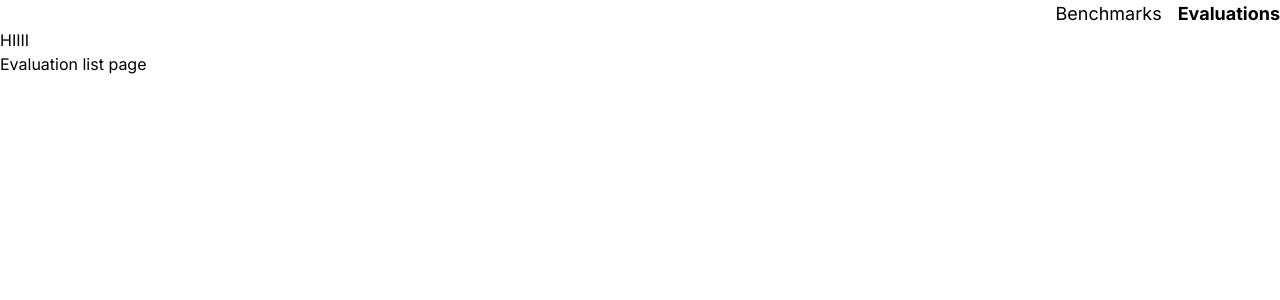
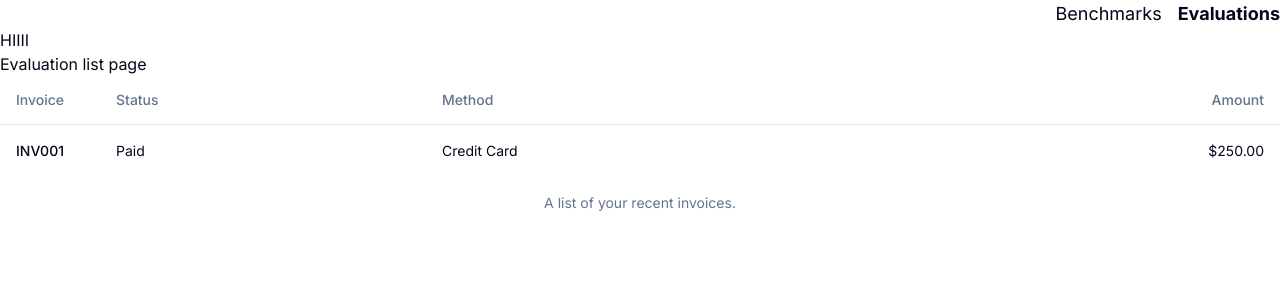
Before and after one commit to klyap/model-colosseum, a Next.js app: page /evaluation in a window 1280 px wide. Shown: the top 300 px of the page. Built offline with nearby package versions, Linux system fonts and the light colour scheme.

Commit message:
add shadcn

```diff
--- /dev/null
+++ b/components/ui/table.tsx
@@ -0,0 +1,117 @@
+import * as React from "react"
+
+import { cn } from "@/lib/utils"
+
+const Table = React.forwardRef<
+  HTMLTableElement,
+  React.HTMLAttributes<HTMLTableElement>
+>(({ className, ...props }, ref) => (
+  <div className="relative w-full overflow-auto">
+    <table
+      ref={ref}
+      className={cn("w-full caption-bottom text-sm", className)}
+      {...props}
+    />
+  </div>
+))
+Table.displayName = "Table"
+
+const TableHeader = React.forwardRef<
+  HTMLTableSectionElement,
+  React.HTMLAttributes<HTMLTableSectionElement>
+>(({ className, ...props }, ref) => (
+  <thead ref={ref} className={cn("[&_tr]:border-b", className)} {...props} />
+))
+TableHeader.displayName = "TableHeader"
+
+const TableBody = React.forwardRef<
+  HTMLTableSectionElement,
+  React.HTMLAttributes<HTMLTableSectionElement>
+>(({ className, ...props }, ref) => (
+  <tbody
+    ref={ref}
+    className={cn("[&_tr:last-child]:border-0", className)}
+    {...props}
+  />
+))
+TableBody.displayName = "TableBody"
+
+const TableFooter = React.forwardRef<
+  HTMLTableSectionElement,
+  React.HTMLAttributes<HTMLTableSectionElement>
+>(({ className, ...props }, ref) => (
+  <tfoot
+    ref={ref}
+    className={cn(
+      "border-t bg-muted/50 font-medium [&>tr]:last:border-b-0",
+      className
+    )}
+    {...props}
+  />
+))
+TableFooter.displayName = "TableFooter"
+
+const TableRow = React.forwardRef<
+  HTMLTableRowElement,
+  React.HTMLAttributes<HTMLTableRowElement>
+>(({ className, ...props }, ref) => (
+  <tr
+    ref={ref}
+    className={cn(
+      "border-b transition-colors hover:bg-muted/50 data-[state=selected]:bg-muted",
+      className
+    )}
+    {...props}
+  />
+))
+TableRow.displayName = "TableRow"
+
+const TableHead = React.forwardRef<
+  HTMLTableCellElement,
+  React.ThHTMLAttributes<HTMLTableCellElement>
+>(({ className, ...props }, ref) => (
+  <th
+    ref={ref}
+    className={cn(
+      "h-12 px-4 text-left align-middle font-medium text-muted-foreground [&:has([role=checkbox])]:pr-0",
+      className
+    )}
+    {...props}
+  />
+))
+TableHead.displayName = "TableHead"
+
+const TableCell = React.forwardRef<
+  HTMLTableCellElement,
+  React.TdHTMLAttributes<HTMLTableCellElement>
+>(({ className, ...props }, ref) => (
+  <td
+    ref={ref}
+    className={cn("p-4 align-middle [&:has([role=checkbox])]:pr-0", className)}
+    {...props}
+  />
+))
+TableCell.displayName = "TableCell"
+
+const TableCaption = React.forwardRef<
+  HTMLTableCaptionElement,
+  React.HTMLAttributes<HTMLTableCaptionElement>
+>(({ className, ...props }, ref) => (
+  <caption
+    ref={ref}
+    className={cn("mt-4 text-sm text-muted-foreground", className)}
+    {...props}
+  />
+))
+TableCaption.displayName = "TableCaption"
+
+export {
+  Table,
+  TableHeader,
+  TableBody,
+  TableFooter,
+  TableHead,
+  TableRow,
+  TableCell,
+  TableCaption,
+}
--- /dev/null
+++ b/lib/utils.ts
@@ -0,0 +1,6 @@
+import { type ClassValue, clsx } from "clsx"
+import { twMerge } from "tailwind-merge"
+
+export function cn(...inputs: ClassValue[]) {
+  return twMerge(clsx(inputs))
+}
--- a/src/app/evaluation/page.tsx
+++ b/src/app/evaluation/page.tsx
@@ -1,3 +1,32 @@
+import {
+  Table,
+  TableBody,
+  TableCaption,
+  TableCell,
+  TableHead,
+  TableHeader,
+  TableRow,
+} from "@/components/ui/table"
 export default function Evaluation() {
-  return <>Evaluation list page</>;
+  return <><h1>Evaluation list page</h1>
+    <Table>
+      <TableCaption>A list of your recent invoices.</TableCaption>
+      <TableHeader>
+        <TableRow>
+          <TableHead className="w-[100px]">Invoice</TableHead>
+          <TableHead>Status</TableHead>
+          <TableHead>Method</TableHead>
+          <TableHead className="text-right">Amount</TableHead>
+        </TableRow>
+      </TableHeader>
+      <TableBody>
+        <TableRow>
+          <TableCell className="font-medium">INV001</TableCell>
+          <TableCell>Paid</TableCell>
+          <TableCell>Credit Card</TableCell>
+          <TableCell className="text-right">$250.00</TableCell>
+        </TableRow>
+      </TableBody>
+    </Table>
+  </>;
 }
--- a/src/app/globals.css
+++ b/src/app/globals.css
@@ -2,12 +2,75 @@
 @tailwind components;
 @tailwind utilities;
 
-body {
-  color: 'white'
+@layer base {
+  :root {
+    --background: 0 0% 100%;
+    --foreground: 222.2 84% 4.9%;
+
+    --card: 0 0% 100%;
+    --card-foreground: 222.2 84% 4.9%;
+
+    --popover: 0 0% 100%;
+    --popover-foreground: 222.2 84% 4.9%;
+
+    --primary: 222.2 47.4% 11.2%;
+    --primary-foreground: 210 40% 98%;
+
+    --secondary: 210 40% 96.1%;
+    --secondary-foreground: 222.2 47.4% 11.2%;
+
+    --muted: 210 40% 96.1%;
+    --muted-foreground: 215.4 16.3% 46.9%;
+
+    --accent: 210 40% 96.1%;
+    --accent-foreground: 222.2 47.4% 11.2%;
+
+    --destructive: 0 84.2% 60.2%;
+    --destructive-foreground: 210 40% 98%;
+
+    --border: 214.3 31.8% 91.4%;
+    --input: 214.3 31.8% 91.4%;
+    --ring: 222.2 84% 4.9%;
+
+    --radius: 0.5rem;
+  }
+
+  .dark {
+    --background: 222.2 84% 4.9%;
+    --foreground: 210 40% 98%;
+
+    --card: 222.2 84% 4.9%;
+    --card-foreground: 210 40% 98%;
+
+    --popover: 222.2 84% 4.9%;
+    --popover-foreground: 210 40% 98%;
+
+    --primary: 210 40% 98%;
+    --primary-foreground: 222.2 47.4% 11.2%;
+
+    --secondary: 217.2 32.6% 17.5%;
+    --secondary-foreground: 210 40% 98%;
+
+    --muted: 217.2 32.6% 17.5%;
+    --muted-foreground: 215 20.2% 65.1%;
+
+    --accent: 217.2 32.6% 17.5%;
+    --accent-foreground: 210 40% 98%;
+
+    --destructive: 0 62.8% 30.6%;
+    --destructive-foreground: 210 40% 98%;
+
+    --border: 217.2 32.6% 17.5%;
+    --input: 217.2 32.6% 17.5%;
+    --ring: 212.7 26.8% 83.9%;
+  }
 }
 
-@layer utilities {
-  .text-balance {
-    text-wrap: balance;
+@layer base {
+  * {
+    @apply border-border;
+  }
+  body {
+    @apply bg-background text-foreground;
   }
 }
--- a/tailwind.config.ts
+++ b/tailwind.config.ts
@@ -1,20 +1,80 @@
-import type { Config } from "tailwindcss";
+import type { Config } from "tailwindcss"
 
-const config: Config = {
+const config = {
+  darkMode: ["class"],
   content: [
-    "./src/pages/**/*.{js,ts,jsx,tsx,mdx}",
-    "./src/components/**/*.{js,ts,jsx,tsx,mdx}",
-    "./src/app/**/*.{js,ts,jsx,tsx,mdx}",
-  ],
+    './pages/**/*.{ts,tsx}',
+    './components/**/*.{ts,tsx}',
+    './app/**/*.{ts,tsx}',
+    './src/**/*.{ts,tsx}',
+	],
+  prefix: "",
   theme: {
+    container: {
+      center: true,
+      padding: "2rem",
+      screens: {
+        "2xl": "1400px",
+      },
+    },
     extend: {
-      backgroundImage: {
-        "gradient-radial": "radial-gradient(var(--tw-gradient-stops))",
-        "gradient-conic":
-          "conic-gradient(from 180deg at 50% 50%, var(--tw-gradient-stops))",
+      colors: {
+        border: "hsl(var(--border))",
+        input: "hsl(var(--input))",
+        ring: "hsl(var(--ring))",
+        background: "hsl(var(--background))",
+        foreground: "hsl(var(--foreground))",
+        primary: {
+          DEFAULT: "hsl(var(--primary))",
+          foreground: "hsl(var(--primary-foreground))",
+        },
+        secondary: {
+          DEFAULT: "hsl(var(--secondary))",
+          foreground: "hsl(var(--secondary-foreground))",
+        },
+        destructive: {
+          DEFAULT: "hsl(var(--destructive))",
+          foreground: "hsl(var(--destructive-foreground))",
+        },
+        muted: {
+          DEFAULT: "hsl(var(--muted))",
+          foreground: "hsl(var(--muted-foreground))",
+        },
+        accent: {
+          DEFAULT: "hsl(var(--accent))",
+          foreground: "hsl(var(--accent-foreground))",
+        },
+        popover: {
+          DEFAULT: "hsl(var(--popover))",
+          foreground: "hsl(var(--popover-foreground))",
+        },
+        card: {
+          DEFAULT: "hsl(var(--card))",
+          foreground: "hsl(var(--card-foreground))",
+        },
+      },
+      borderRadius: {
+        lg: "var(--radius)",
+        md: "calc(var(--radius) - 2px)",
+        sm: "calc(var(--radius) - 4px)",
+      },
+      keyframes: {
+        "accordion-down": {
+          from: { height: "0" },
+          to: { height: "var(--radix-accordion-content-height)" },
+        },
+        "accordion-up": {
+          from: { height: "var(--radix-accordion-content-height)" },
+          to: { height: "0" },
+        },
+      },
+      animation: {
+        "accordion-down": "accordion-down 0.2s ease-out",
+        "accordion-up": "accordion-up 0.2s ease-out",
       },
     },
   },
-  plugins: [],
-};
-export default config;
+  plugins: [require("tailwindcss-animate")],
+} satisfies Config
+
+export default config
```
Also changed, not shown: package.json (+9 -4 lines), components.json (added), src/lib/utils.ts (added), 1 other file (tests, documents, lock files or other folders).
